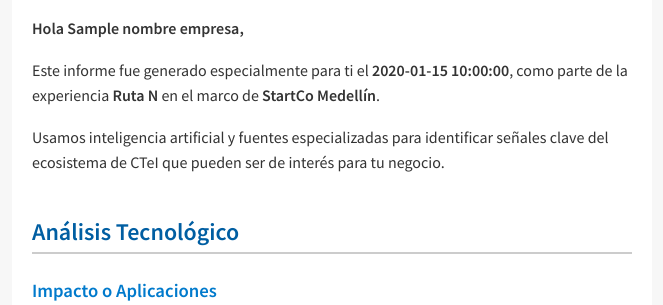
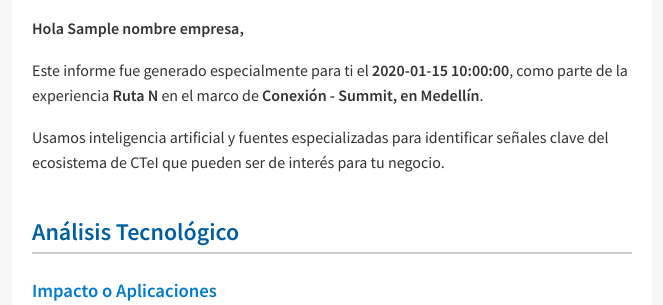
Before and after one commit to aagudeloRN/VigiasPodcast, a Python web app: template backend/templates/report_template.html in a window 1280 px wide. Shown: the part 920-1225 px from the top of the page, without its empty margins (308-971 px from the left). Run offline with Jinja, Linux system fonts and the light colour scheme; the template is opened without the code that fills it: most values are stand-ins (such as "Sample title", 1, 10 or a date in 2020).

Commit message:
Update report_template.html

```diff
--- a/backend/templates/report_template.html
+++ b/backend/templates/report_template.html
@@ -59,7 +59,7 @@
 
     <div class="section">
       <p><strong>Hola {{ nombre_empresa }},</strong></p>
-      <p>Este informe fue generado especialmente para ti el <strong>{{ generation_date }}</strong>, como parte de la experiencia <strong>Ruta N</strong> en el marco de <strong>StartCo Medellín</strong>.</p>
+      <p>Este informe fue generado especialmente para ti el <strong>{{ generation_date }}</strong>, como parte de la experiencia <strong>Ruta N</strong> en el marco de <strong>Conexión - Summit, en Medellín</strong>.</p>
       <p>Usamos inteligencia artificial y fuentes especializadas para identificar señales clave del ecosistema de CTeI que pueden ser de interés para tu negocio.</p>
     </div>
 
```
